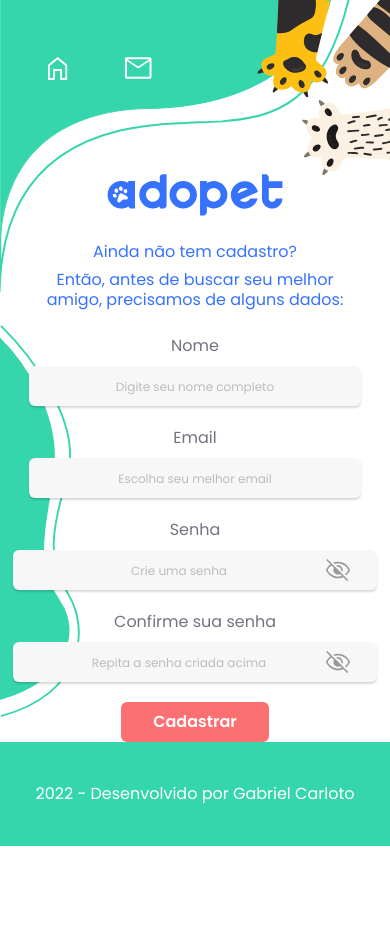
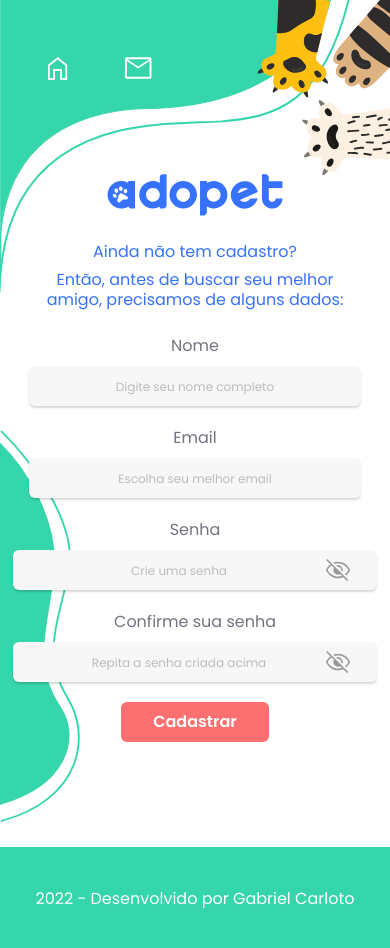
Before and after one commit to gabrielcarloto/adopet, a React (Vite) app: page /cadastro in a window 390 px wide. Shown: the top 948 px of the page. Before the commit the page ends 846 px from the top, so only its background shows below. Built offline with nearby package versions, Linux system fonts and the light colour scheme.

Commit message:
🩹 fix(styles): add margin-bottom to Signup page

```diff
--- a/src/pages/Signup.tsx
+++ b/src/pages/Signup.tsx
@@ -4,7 +4,7 @@ import Logo from '../components/Logo';
 
 export default function Signup() {
   return (
-    <main className="flex-auto m-header flex flex-col gap-6 md:gap-10 xl:gap-12 items-center">
+    <main className="flex-auto m-header mb-[105px] md:mb-[185px] xl:mb-[150px] flex flex-col gap-6 md:gap-10 xl:gap-12 items-center">
       <h1>
         <Logo variant="blue" />
       </h1>
```
